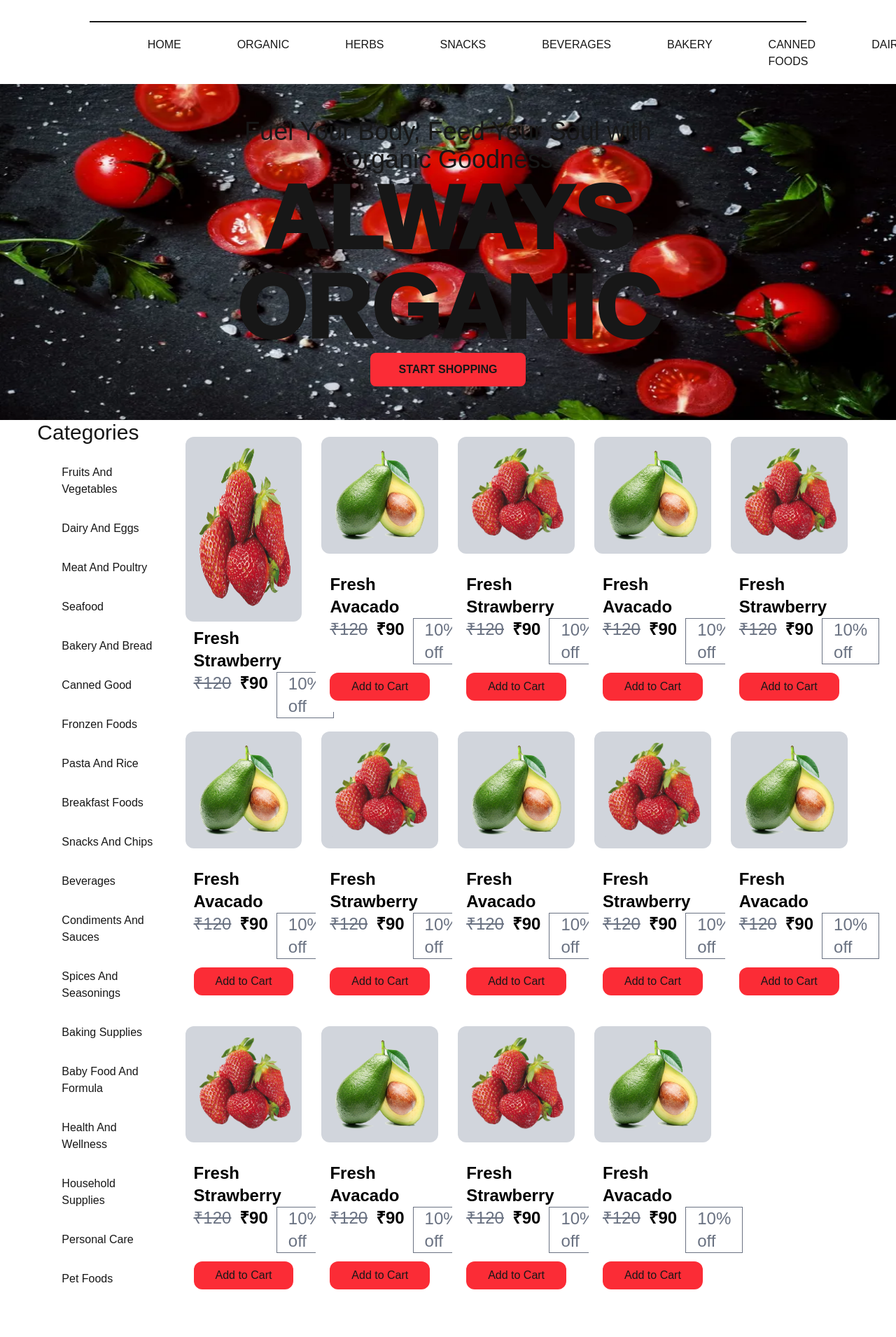
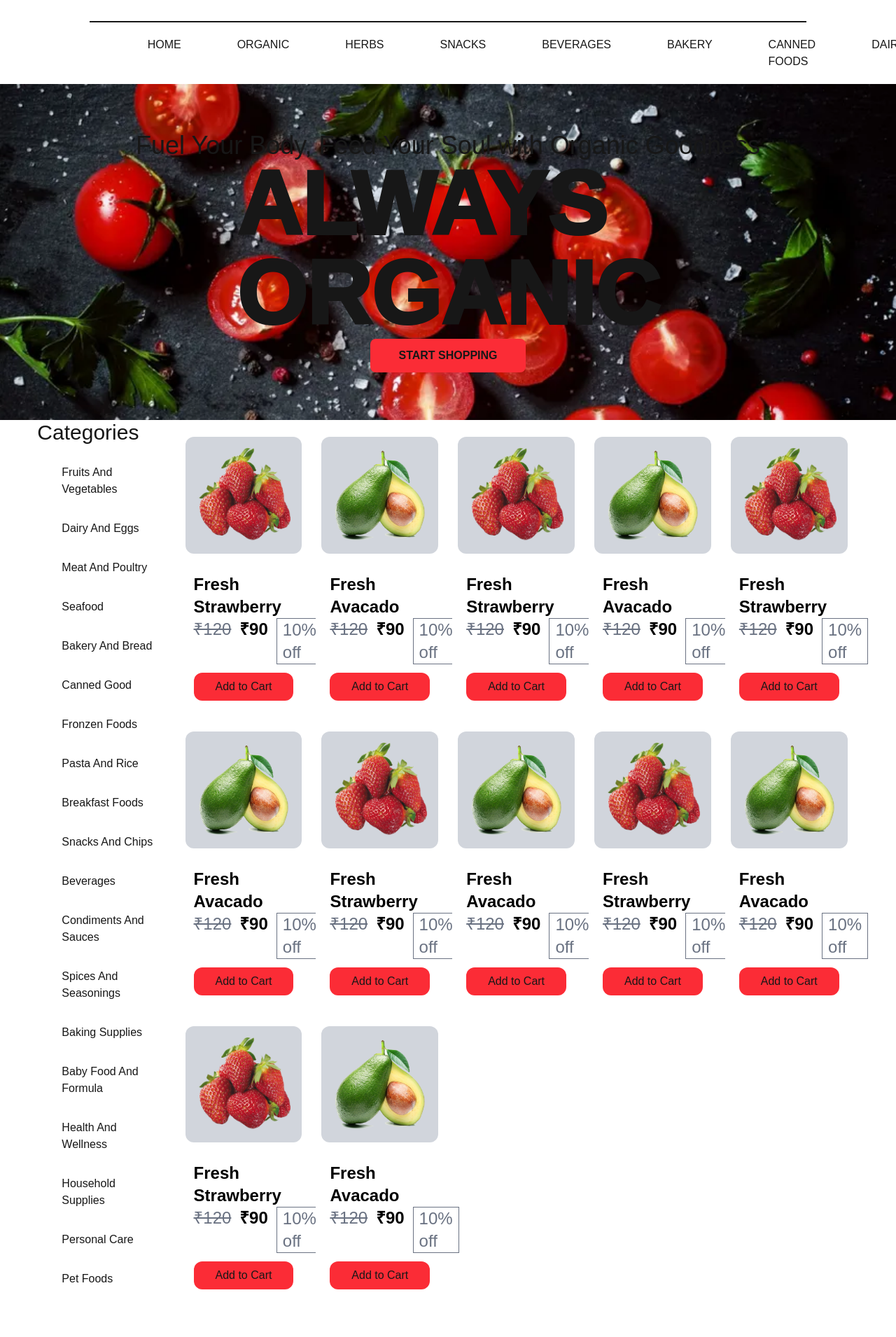
Before and after one commit to rahul-rathee7/Food-Farm, a Next.js app in the folder frontend/: page / in a window 1280 px wide. Shown: the part 110-2020 px from the top of the page at 70% size. Built offline with nearby package versions, Linux system fonts and the light colour scheme.

Commit message:
Login Section Created

```diff
--- a/frontend/src/app/components/Cards.tsx
+++ b/frontend/src/app/components/Cards.tsx
@@ -8,14 +8,13 @@
   return (
 
     <div className='grid grid-cols-5 gap-3 h-full w-full p-2 rounded-3xl'>
-
-        <div className='bg-white rounded-xl px-2 py-4  w-full'>
-            <Image className='bg-gray-300 p-4 rounded-xl h-[70%]' src={s} alt="strawberry" />
+        <div className='flex flex-col gap-5 bg-white rounded-xl px-2 py-4 h-full w-full'>
+            <Image className='bg-gray-300 p-4 rounded-xl h-3/4' src={s} alt="strawberry" />
             <div className='px-3 mt-2' >
                 <p className='text-black font-semibold text-2xl  '>Fresh Strawberry</p>
                     <div className='flex justify-evenly text-2xl'>
                         <span className='flex'><p className='text-gray-500 line-through'>₹120</p><p className='text-black px-3'><b>₹90</b></p></span>
-                        <span className='border border-gray-500 text-gray-500 px-4'>10% off</span>
+                        <span className='border border-gray-500 text-gray-500 px-2'>10% off</span>
                     </div>
                 <button  className='bg-red-500 w-full mt-3 p-2 rounded-xl' type='button'>Add to Cart</button>
             </div>
@@ -27,7 +26,7 @@
                 <p className='text-black font-semibold text-2xl '>Fresh Avacado</p>
                     <div className='flex justify-evenly text-2xl'>
                         <span className='flex'><p className='text-gray-500 line-through'>₹120</p><p className='text-black px-3'><b>₹90</b></p></span>
-                        <span className='border border-gray-500 text-gray-500 px-4'>10% off</span>
+                        <span className='border border-gray-500 text-gray-500 px-2'>10% off</span>
                     </div>
                 <button  className='bg-red-500 w-full mt-3 p-2 rounded-xl' type='button'>Add to Cart</button>
             </div>
@@ -39,7 +38,7 @@
                 <p className='text-black font-semibold text-2xl  '>Fresh Strawberry</p>
                     <div className='flex justify-evenly text-2xl'>
                         <span className='flex'><p className='text-gray-500 line-through'>₹120</p><p className='text-black px-3'><b>₹90</b></p></span>
-                        <span className='border border-gray-500 text-gray-500 px-4'>10% off</span>
+                        <span className='border border-gray-500 text-gray-500 px-2'>10% off</span>
                     </div>
                 <button  className='bg-red-500 w-full mt-3 p-2 rounded-xl' type='button'>Add to Cart</button>
             </div>
@@ -51,7 +50,7 @@
                 <p className='text-black font-semibold text-2xl '>Fresh Avacado</p>
                     <div className='flex justify-evenly text-2xl'>
                         <span className='flex'><p className='text-gray-500 line-through'>₹120</p><p className='text-black px-3'><b>₹90</b></p></span>
-                        <span className='border border-gray-500 text-gray-500 px-4'>10% off</span>
+                        <span className='border border-gray-500 text-gray-500 px-2'>10% off</span>
                     </div>
                 <button  className='bg-red-500 w-full mt-3 p-2 rounded-xl' type='button'>Add to Cart</button>
             </div>
@@ -63,7 +62,7 @@
                 <p className='text-black font-semibold text-2xl  '>Fresh Strawberry</p>
                     <div className='flex justify-evenly text-2xl'>
                         <span className='flex'><p className='text-gray-500 line-through'>₹120</p><p className='text-black px-3'><b>₹90</b></p></span>
-                        <span className='border border-gray-500 text-gray-500 px-4'>10% off</span>
+                        <span className='border border-gray-500 text-gray-500 px-2'>10% off</span>
                     </div>
                 <button  className='bg-red-500 w-full mt-3 p-2 rounded-xl' type='button'>Add to Cart</button>
             </div>
@@ -75,7 +74,7 @@
                 <p className='text-black font-semibold text-2xl '>Fresh Avacado</p>
                     <div className='flex justify-evenly text-2xl'>
                         <span className='flex'><p className='text-gray-500 line-through'>₹120</p><p className='text-black px-3'><b>₹90</b></p></span>
-                        <span className='border border-gray-500 text-gray-500 px-4'>10% off</span>
+                        <span className='border border-gray-500 text-gray-500 px-2'>10% off</span>
                     </div>
                 <button  className='bg-red-500 w-full mt-3 p-2 rounded-xl' type='button'>Add to Cart</button>
             </div>
@@ -87,7 +86,7 @@
                 <p className='text-black font-semibold text-2xl  '>Fresh Strawberry</p>
                     <div className='flex justify-evenly text-2xl'>
                         <span className='flex'><p className='text-gray-500 line-through'>₹120</p><p className='text-black px-3'><b>₹90</b></p></span>
-                        <span className='border border-gray-500 text-gray-500 px-4'>10% off</span>
+                        <span className='border border-gray-500 text-gray-500 px-2'>10% off</span>
                     </div>
                 <button  className='bg-red-500 w-full mt-3 p-2 rounded-xl' type='button'>Add to Cart</button>
             </div>
@@ -99,7 +98,7 @@
                 <p className='text-black font-semibold text-2xl '>Fresh Avacado</p>
                     <div className='flex justify-evenly text-2xl'>
                         <span className='flex'><p className='text-gray-500 line-through'>₹120</p><p className='text-black px-3'><b>₹90</b></p></span>
-                        <span className='border border-gray-500 text-gray-500 px-4'>10% off</span>
+                        <span className='border border-gray-500 text-gray-500 px-2'>10% off</span>
                     </div>
                 <button  className='bg-red-500 w-full mt-3 p-2 rounded-xl' type='button'>Add to Cart</button>
             </div>
@@ -111,7 +110,7 @@
                 <p className='text-black font-semibold text-2xl  '>Fresh Strawberry</p>
                     <div className='flex justify-evenly text-2xl'>
                         <span className='flex'><p className='text-gray-500 line-through'>₹120</p><p className='text-black px-3'><b>₹90</b></p></span>
-                        <span className='border border-gray-500 text-gray-500 px-4'>10% off</span>
+                        <span className='border border-gray-500 text-gray-500 px-2'>10% off</span>
                     </div>
                 <button  className='bg-red-500 w-full mt-3 p-2 rounded-xl' type='button'>Add to Cart</button>
             </div>
@@ -123,7 +122,7 @@
                 <p className='text-black font-semibold text-2xl '>Fresh Avacado</p>
                     <div className='flex justify-evenly text-2xl'>
                         <span className='flex'><p className='text-gray-500 line-through'>₹120</p><p className='text-black px-3'><b>₹90</b></p></span>
-                        <span className='border border-gray-500 text-gray-500 px-4'>10% off</span>
+                        <span className='border border-gray-500 text-gray-500 px-2'>10% off</span>
                     </div>
                 <button  className='bg-red-500 w-full mt-3 p-2 rounded-xl' type='button'>Add to Cart</button>
             </div>
@@ -135,7 +134,7 @@
                 <p className='text-black font-semibold text-2xl  '>Fresh Strawberry</p>
                     <div className='flex justify-evenly text-2xl'>
                         <span className='flex'><p className='text-gray-500 line-through'>₹120</p><p className='text-black px-3'><b>₹90</b></p></span>
-                        <span className='border border-gray-500 text-gray-500 px-4'>10% off</span>
+                        <span className='border border-gray-500 text-gray-500 px-2'>10% off</span>
                     </div>
                 <button  className='bg-red-500 w-full mt-3 p-2 rounded-xl' type='button'>Add to Cart</button>
             </div>
@@ -147,31 +146,7 @@
                 <p className='text-black font-semibold text-2xl '>Fresh Avacado</p>
                     <div className='flex justify-evenly text-2xl'>
                         <span className='flex'><p className='text-gray-500 line-through'>₹120</p><p className='text-black px-3'><b>₹90</b></p></span>
-                        <span className='border border-gray-500 text-gray-500 px-4'>10% off</span>
-                    </div>
-                <button  className='bg-red-500 w-full mt-3 p-2 rounded-xl' type='button'>Add to Cart</button>
-            </div>
-        </div>
-
-        <div className='flex flex-col gap-5 bg-white rounded-xl px-2 py-4 h-full w-full'>
-            <Image className='bg-gray-300 p-4 rounded-xl h-3/4' src={s} alt="strawberry" />
-            <div className='px-3 mt-2' >
-                <p className='text-black font-semibold text-2xl  '>Fresh Strawberry</p>
-                    <div className='flex justify-evenly text-2xl'>
-                        <span className='flex'><p className='text-gray-500 line-through'>₹120</p><p className='text-black px-3'><b>₹90</b></p></span>
-                        <span className='border border-gray-500 text-gray-500 px-4'>10% off</span>
-                    </div>
-                <button  className='bg-red-500 w-full mt-3 p-2 rounded-xl' type='button'>Add to Cart</button>
-            </div>
-        </div>
-
-        <div className=' flex flex-col gap-5 bg-white rounded-xl px-2 py-4  w-full'>
-            <Image className='bg-gray-300 p-4 rounded-xl h-3/4' src={avacado} alt="strawberry" />
-            <div className='px-3 mt-2' >
-                <p className='text-black font-semibold text-2xl '>Fresh Avacado</p>
-                    <div className='flex justify-evenly text-2xl'>
-                        <span className='flex'><p className='text-gray-500 line-through'>₹120</p><p className='text-black px-3'><b>₹90</b></p></span>
-                        <span className='border border-gray-500 text-gray-500 px-4'>10% off</span>
+                        <span className='border border-gray-500 text-gray-500 px-2'>10% off</span>
                     </div>
                 <button  className='bg-red-500 w-full mt-3 p-2 rounded-xl' type='button'>Add to Cart</button>
             </div>
--- a/frontend/src/app/components/Main.tsx
+++ b/frontend/src/app/components/Main.tsx
@@ -1,17 +1,12 @@
 import React from 'react'
-import Image from 'next/image'
-import HomeImage from '../../../public/assets/images/584072-1920x1080-desktop-full-hd-tomato-wallpaper-photo.webp'
 
 const Main = () => {
   return (
     <div>
-      <div className='relative w-full h-[60vh]'>
-      <Image className='absolute w-full h-full' src={HomeImage} alt='home'/>
-      <div className='absolute top-1/2 left-1/2 transform -translate-x-1/2 -translate-y-1/2 text-center'>
-      <p className='text-4xl'>Fuel Your Body, Feed Your Soul with Organic Goodness</p>
-      <h1 className='text-9xl font-[1000] flex flex-col -gap-5 leading-none'><span>ALWAYS</span><span>ORGANIC</span></h1>
-      <button className='font-bold bg-red-500 px-10 py-3 rounded-lg' type='button'>START SHOPPING</button>
-      </div>
+      <div id="bg-image" className={`flex justify-center items-center flex-col w-full h-[60vh]`}>
+          <p className='text-4xl'>Fuel Your Body, Feed Your Soul with Organic Goodness</p>
+          <h1 className='text-9xl font-[1000] flex flex-col -gap-5 leading-none'><span>ALWAYS</span><span>ORGANIC</span></h1>
+          <button className='font-bold bg-red-500 px-10 py-3 rounded-lg' type='button'>START SHOPPING</button>
       </div>
     </div>
   )
--- a/frontend/src/app/globals.css
+++ b/frontend/src/app/globals.css
@@ -29,3 +29,23 @@
   box-shadow: 2px 2px 10px white;
   background-color: rgb(24, 24, 24);
 }
+
+#bg-image{
+  background-image: url('../../public/assets/images/584072-1920x1080-desktop-full-hd-tomato-wallpaper-photo.webp');
+  background-size: cover;
+  background-repeat: no-repeat;
+}
+
+#sub-bg-image{
+  background-image: url('../../public/assets/images/medium-shot-woman-living-healthy-life_23-2151201970.webp');
+  background-size: cover;
+  background-position: bottom;
+  background-repeat: no-repeat;
+}
+
+#about-bg-image{
+  background-image: url('../../public/assets/images/hand-drawn-pattern-background_23-2150829943.webp');
+  background-size: cover;
+  background-position: bottom;
+  background-repeat: no-repeat;
+}
--- a/frontend/src/app/layout.tsx
+++ b/frontend/src/app/layout.tsx
@@ -29,7 +29,7 @@
       <body
         className={`${geistSans.variable} ${geistMono.variable} antialiased`}
       >
-        <Navbar />
+        <Navbar/>
         {children}
         <Footer />
       </body>
--- a/frontend/src/app/shared/Footer.tsx
+++ b/frontend/src/app/shared/Footer.tsx
@@ -11,7 +11,7 @@
 const Footer = () => {
   return (
     <div className='py-8'>
-    <div className=' w-[80%] flex mx-auto justify-evenly relative pb-18 border-b-3 border-gray-400'>
+    <div className=' w-[80%] flex mx-auto justify-evenly pb-18 border-b-3 border-gray-400'>
       <div className='flex flex-col'>
       <div>
         <Image src={image1} alt='logo' width={200} height={200} />
```
Also changed, not shown: frontend/src/app/UserAuth/Login.tsx (added, +63 -0 lines), frontend/src/app/UserAuth/Signup.tsx (added, +11 -0 lines), frontend/src/app/components/AboutInformation.tsx (+2 -11 lines), frontend/src/app/components/SubscribeSection.tsx (+2 -7 lines), frontend/src/app/shared/Navbar.tsx (+13 -2 lines), 1 other file (tests, documents, lock files or other folders).
